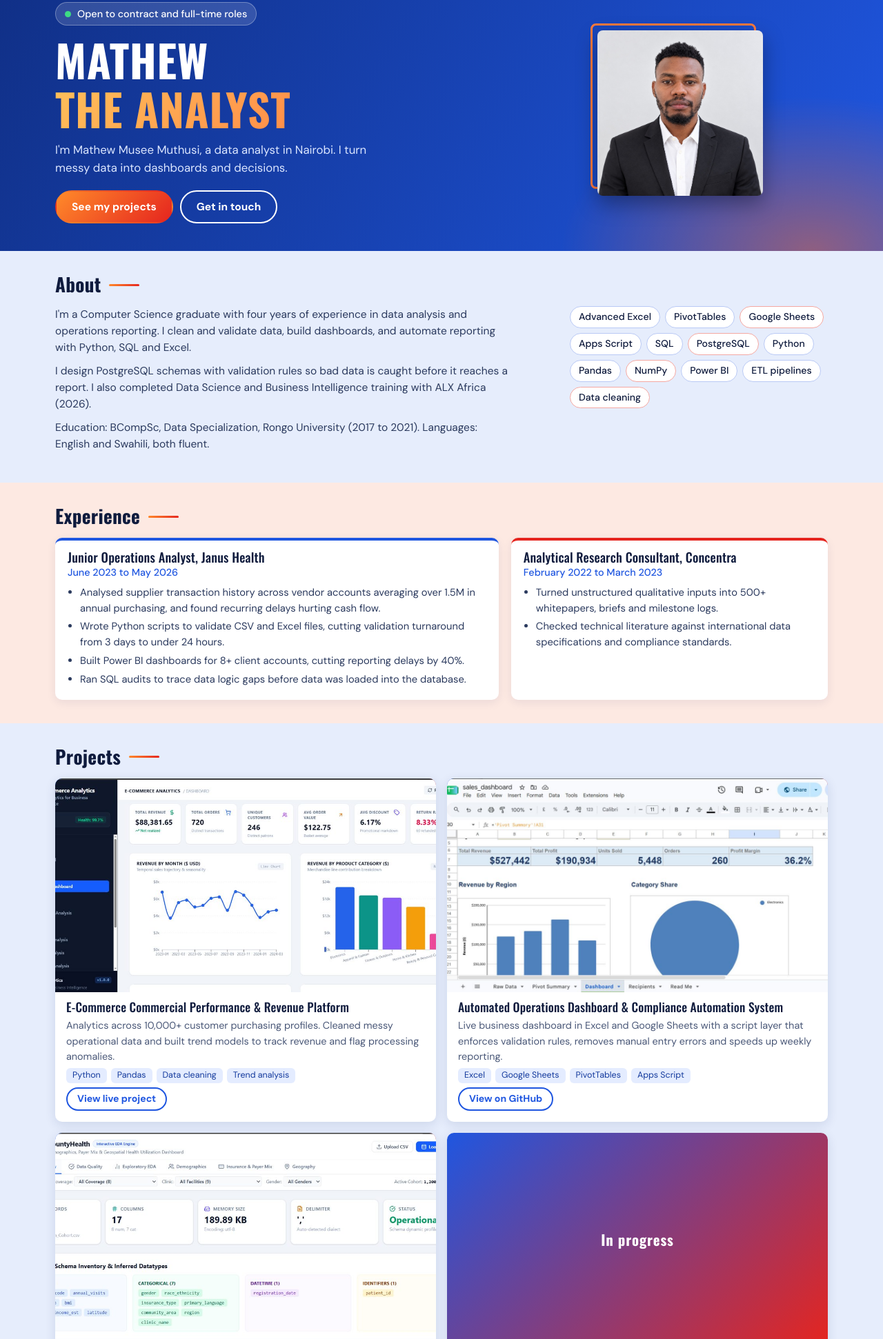
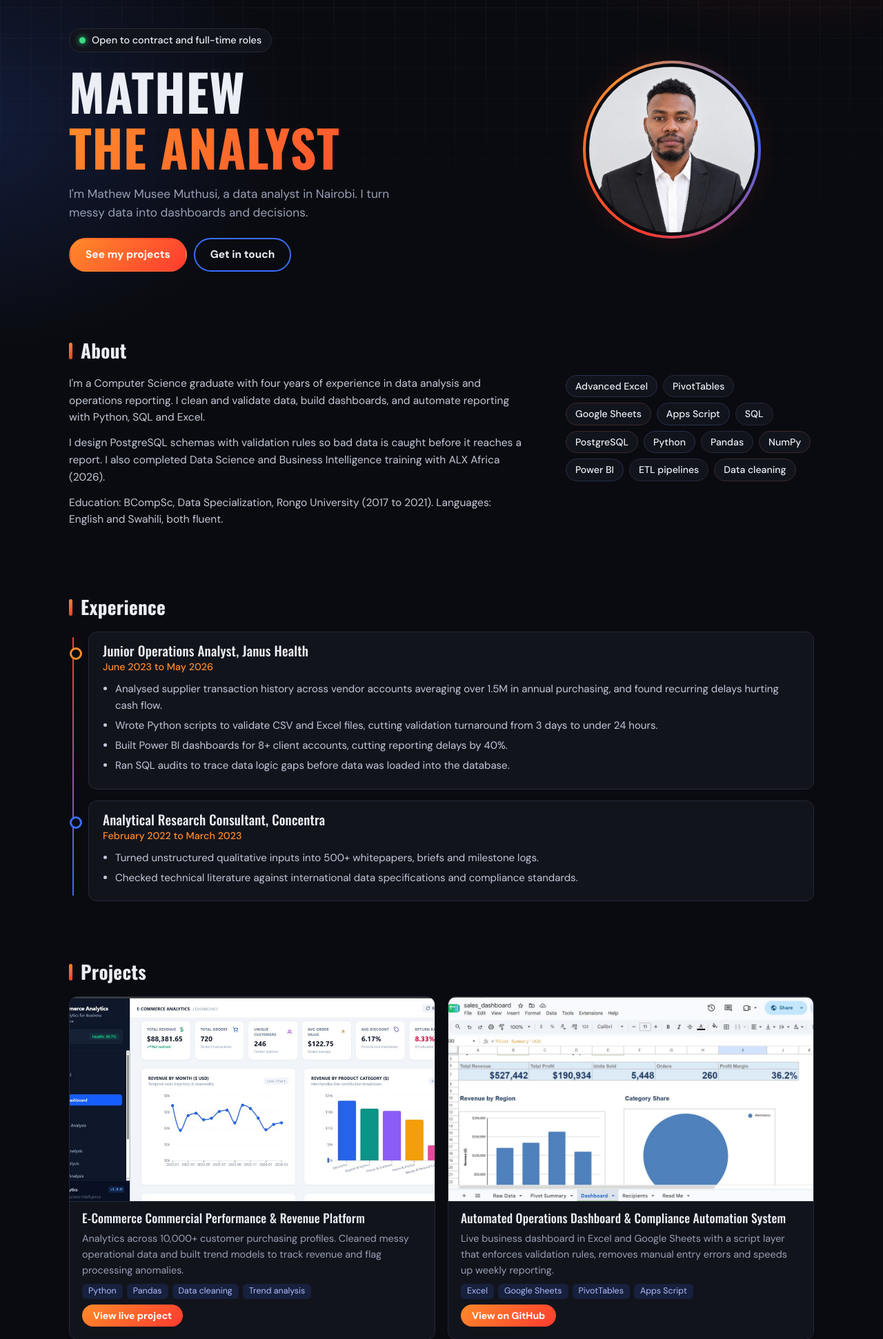
Before and after one commit to muthusim022-commits/muthusim022-commits.github.io, a plain HTML site: page index.html in a window 1280 px wide. Shown: the part 77-2019 px from the top of the page at 69% size. Drawn offline with nearby package versions, Linux system fonts and the light colour scheme.

Commit message:
updated the theme

```diff
--- a/index.html
+++ b/index.html
@@ -9,86 +9,95 @@
 <link rel="preconnect" href="https://fonts.gstatic.com" crossorigin>
 <link href="https://fonts.googleapis.com/css2?family=Oswald:wght@500;700&family=DM+Sans:wght@400;500;700&display=swap" rel="stylesheet">
 <style>
-:root{--ink:#0f1b3d;--blue:#1f56e0;--navy:#143a9c;--red:#e5251f;--flame:linear-gradient(135deg,#ff8a2a,#e5251f);--pad:max(5vw,calc(50vw - 560px))}
+:root{--bg:#0a0b10;--panel:#12141c;--line:#242838;--ink:#eceef5;--mute:#98a0b5;--red:#ff3b2f;--orange:#ff8a2a;--blue:#3b6cff;--flame:linear-gradient(135deg,#ff8a2a,#ff3b2f);--pad:max(5vw,calc(50vw - 540px));color-scheme:dark}
 *{box-sizing:border-box;margin:0}
 html{scroll-behavior:smooth}
 @media (prefers-reduced-motion:reduce){html{scroll-behavior:auto}}
-body{background:#e6edfc;color:var(--ink);font:400 15.5px/1.55 'DM Sans',system-ui,sans-serif}
+body{background:radial-gradient(700px 420px at 90% -5%,rgba(255,59,47,.2),transparent 70%),radial-gradient(700px 480px at -5% 8%,rgba(59,108,255,.18),transparent 70%),var(--bg);color:var(--ink);font:400 15.5px/1.6 'DM Sans',system-ui,sans-serif}
 h1,h2,h3{font-family:Oswald,Impact,sans-serif;line-height:1.1;letter-spacing:.01em}
 a{color:inherit}
-:focus-visible{outline:2px solid #ffb347;outline-offset:3px}
-section{padding:34px var(--pad)}
-h2{font-size:1.7rem;font-weight:700;margin-bottom:16px;display:flex;align-items:center;gap:12px}
-h2::after{content:"";height:3px;width:44px;border-radius:2px;background:var(--flame)}
+:focus-visible{outline:2px solid var(--orange);outline-offset:3px}
+section{padding:44px var(--pad)}
+h2{font-size:1.7rem;font-weight:700;margin-bottom:20px;display:flex;align-items:center;gap:12px}
+h2::before{content:"";width:5px;height:1.5rem;border-radius:3px;background:var(--flame)}
 
-.hero-band{background:radial-gradient(520px 320px at 92% 100%,rgba(255,106,40,.5),transparent 70%),linear-gradient(120deg,#102f85,#1f56e0);color:#fff}
-header{display:flex;justify-content:space-between;align-items:center;gap:8px 16px;flex-wrap:wrap;padding:14px var(--pad)}
+.hero-band{position:relative;isolation:isolate}
+.hero-band::before{content:"";position:absolute;inset:0;z-index:-1;pointer-events:none;background-image:linear-gradient(rgba(255,255,255,.045) 1px,transparent 1px),linear-gradient(90deg,rgba(255,255,255,.045) 1px,transparent 1px);background-size:44px 44px;-webkit-mask-image:linear-gradient(#000,transparent 90%);mask-image:linear-gradient(#000,transparent 90%)}
+header{display:flex;justify-content:space-between;align-items:center;gap:8px 16px;flex-wrap:wrap;padding:16px var(--pad);border-bottom:1px solid var(--line)}
 .brand{font:700 1.15rem Oswald,sans-serif;text-decoration:none;letter-spacing:.03em}
 header nav{display:flex;gap:4px;flex-wrap:wrap}
-header nav a{text-decoration:none;font-weight:500;padding:6px 12px;border-radius:6px;color:#dbe6ff}
-header nav a:hover{background:rgba(255,255,255,.16);color:#fff}
-.hero{display:grid;grid-template-columns:1.2fr .8fr;gap:4vw;align-items:center;padding-top:16px;padding-bottom:40px}
-.hero h1{font-size:clamp(2.4rem,6vw,4rem);font-weight:700;text-transform:uppercase}
-.hero h1 span{display:block;background:linear-gradient(135deg,#ffc05a,#ff6a3d);-webkit-background-clip:text;background-clip:text;color:transparent}
-.hero p{max-width:40ch;margin:12px 0 20px;color:#dbe6ff;font-size:1.05rem}
-.hero p.open{display:inline-flex;align-items:center;gap:9px;margin:0 0 14px;padding:5px 13px;border-radius:999px;background:rgba(255,255,255,.14);border:1px solid rgba(255,255,255,.3);color:#fff;font-size:.9rem;font-weight:500;max-width:none}
-.open i{width:9px;height:9px;border-radius:50%;background:#3ddc84}
-.btn{display:inline-block;text-decoration:none;font-weight:700;padding:10px 22px;border-radius:999px;border:2px solid #fff;color:#fff;transition:background .2s,color .2s}
-.btn.solid{background:var(--flame);border-color:transparent}
-.btn.solid:hover{filter:brightness(.92)}
-.btn.ghost:hover{background:#fff;color:var(--navy)}
+header nav a{text-decoration:none;font-weight:500;padding:6px 12px;border-radius:6px;color:var(--mute);transition:color .2s,background .2s}
+header nav a:hover{color:var(--ink);background:rgba(255,255,255,.07)}
+.hero{display:grid;grid-template-columns:1.2fr .8fr;gap:4vw;align-items:center;padding-top:48px;padding-bottom:56px}
+.hero h1{font-size:clamp(2.6rem,6.5vw,4.6rem);font-weight:700;text-transform:uppercase}
+.hero h1 span{display:block;background:var(--flame);-webkit-background-clip:text;background-clip:text;color:transparent}
+.hero p{max-width:40ch;margin:14px 0 22px;color:var(--mute);font-size:1.08rem}
+.hero p.open{display:inline-flex;align-items:center;gap:9px;margin:0 0 16px;padding:5px 14px;border-radius:999px;background:var(--panel);border:1px solid var(--line);color:var(--ink);font-size:.9rem;font-weight:500;max-width:none}
+.open i{width:9px;height:9px;border-radius:50%;background:#3ddc84;box-shadow:0 0 8px #3ddc84}
+.btn{display:inline-block;text-decoration:none;font-weight:700;padding:10px 22px;border-radius:999px;border:2px solid var(--blue);color:var(--ink);transition:background .2s,filter .2s}
+.btn.solid{background:var(--flame);border-color:transparent;color:#fff}
+.btn.solid:hover{filter:brightness(1.1)}
+.btn.ghost:hover{background:rgba(59,108,255,.2)}
 .btns{display:flex;gap:10px;flex-wrap:wrap}
-.photo{position:relative;justify-self:center;width:min(100%,240px)}
-.photo::before{content:"";position:absolute;inset:-10px 10px 10px -10px;border:3px solid #ff7a3d;border-radius:8px}
-.photo img{position:relative;display:block;width:100%;aspect-ratio:1/1;object-fit:cover;object-position:50% 18%;border-radius:8px;box-shadow:0 12px 30px rgba(0,0,0,.35)}
+.photo{position:relative;isolation:isolate;justify-self:center;width:min(100%,250px)}
+.photo::before{content:"";position:absolute;inset:-4px;border-radius:50%;background:conic-gradient(from 200deg,#ff3b2f,#ff8a2a,#3b6cff,#ff3b2f)}
+.photo::after{content:"";position:absolute;inset:-40px;z-index:-1;background:radial-gradient(circle,rgba(255,59,47,.28),transparent 65%)}
+.photo img{position:relative;display:block;width:100%;aspect-ratio:1/1;object-fit:cover;object-position:50% 20%;border-radius:50%;border:5px solid var(--bg);background:var(--panel)}
 
 .about{display:grid;grid-template-columns:1.3fr .7fr;gap:4vw}
-.about p{color:#2b3a5e;max-width:62ch;margin-bottom:10px}
-.skills{list-style:none;padding:0;display:flex;flex-wrap:wrap;gap:7px;align-content:flex-start}
-.skills li{padding:4px 12px;border-radius:999px;background:#fff;border:1px solid #b9c9f5;font-weight:500;font-size:.88rem}
-.skills li:nth-child(3n){border-color:#f4a8a2}
+.about p{color:#c3c9d8;max-width:62ch;margin-bottom:12px}
+.skills{list-style:none;padding:0;display:flex;flex-wrap:wrap;gap:8px;align-content:flex-start}
+.skills li{padding:4px 13px;border-radius:999px;background:var(--panel);border:1px solid var(--line);font-weight:500;font-size:.88rem;transition:border-color .2s}
+.skills li:hover{border-color:var(--orange)}
+.skills li:nth-child(3n){border-color:#3a2a2c}
+.skills li:nth-child(3n+1){border-color:#26304f}
 
-#experience{background:#fde9e2}
-.jobs{display:grid;grid-template-columns:1.4fr 1fr;gap:18px}
-.job{background:#fff;border-radius:10px;padding:14px 18px;border-top:4px solid var(--blue);box-shadow:0 4px 14px rgba(20,40,100,.08)}
-.job + .job{border-top-color:var(--red)}
-.job h3{font-size:1.15rem;font-weight:500}
-.job .meta{color:var(--blue);font-weight:500;font-size:.9rem;margin:1px 0 6px}
-.job ul{padding-left:18px;color:#2b3a5e;font-size:.92rem}
-.job li{margin-bottom:4px}
+.jobs{position:relative;display:grid;gap:16px;padding-left:28px}
+.jobs::before{content:"";position:absolute;left:5px;top:8px;bottom:8px;width:2px;border-radius:2px;background:linear-gradient(var(--red),var(--blue))}
+.job{position:relative;background:var(--panel);border:1px solid var(--line);border-radius:12px;padding:16px 20px}
+.job::before{content:"";position:absolute;left:-28px;top:22px;width:12px;height:12px;border-radius:50%;background:var(--bg);border:3px solid var(--orange)}
+.job + .job::before{border-color:var(--blue)}
+.job h3{font-size:1.2rem;font-weight:500}
+.job .meta{color:var(--orange);font-weight:500;font-size:.9rem;margin:2px 0 8px}
+.job ul{padding-left:18px;color:#c3c9d8;font-size:.94rem}
+.job li{margin-bottom:5px}
 
-#projectList{display:grid;grid-template-columns:repeat(2,1fr);gap:16px}
-.proj{display:flex;flex-direction:column;background:#fff;border-radius:10px;overflow:hidden;box-shadow:0 4px 16px rgba(20,40,100,.12)}
-.shot{display:grid;place-items:center;aspect-ratio:16/9;background:linear-gradient(135deg,var(--blue),var(--red));overflow:hidden}
-.shot img{width:100%;height:100%;object-fit:cover;object-position:top;display:block}
+#projectList{display:grid;grid-template-columns:repeat(2,1fr);gap:18px}
+.proj{display:flex;flex-direction:column;background:var(--panel);border:1px solid var(--line);border-radius:12px;overflow:hidden;transition:border-color .25s,transform .25s}
+.proj:hover{border-color:var(--red);transform:translateY(-3px)}
+.shot{display:grid;place-items:center;aspect-ratio:16/9;background:linear-gradient(135deg,#1b2a6b,#6b1a1a);border-bottom:1px solid var(--line);overflow:hidden}
+.shot img{width:100%;height:100%;object-fit:cover;object-position:top;display:block;transition:transform .4s}
+a.shot:hover img{transform:scale(1.04)}
 .soon{color:#fff;font:700 1.3rem Oswald,sans-serif;letter-spacing:.04em}
-.pbody{display:flex;flex-direction:column;gap:6px;padding:12px 16px 16px;flex:1}
+.pbody{display:flex;flex-direction:column;gap:8px;padding:14px 18px 18px;flex:1}
 .pbody h3{font-size:1.1rem;font-weight:500}
-.pbody p{color:#4a5878;font-size:.9rem}
+.pbody p{color:var(--mute);font-size:.9rem}
 .tags{display:flex;gap:6px;flex-wrap:wrap}
-.tags span{font-size:.78rem;color:var(--navy);background:#e4ecff;padding:1px 9px;border-radius:6px}
-.go{align-self:flex-start;margin-top:auto;font-weight:700;font-size:.88rem;text-decoration:none;color:var(--blue);border:2px solid var(--blue);border-radius:999px;padding:4px 14px;transition:background .2s,color .2s}
-.go:hover{background:var(--blue);color:#fff}
+.tags span{font-size:.78rem;color:#aebcff;background:rgba(59,108,255,.14);padding:1px 9px;border-radius:6px}
+.go{align-self:flex-start;margin-top:auto;font-weight:700;font-size:.88rem;text-decoration:none;color:#fff;background:var(--flame);border-radius:999px;padding:5px 16px;transition:filter .2s}
+.go:hover{filter:brightness(1.12)}
 .badge{font:700 .68rem 'DM Sans';background:var(--red);color:#fff;padding:2px 8px;border-radius:999px;vertical-align:middle;margin-left:8px}
-.note{color:#4a5878}
+.note{color:var(--mute)}
 
-#contact{background:var(--navy);color:#fff}
 .contact{display:grid;grid-template-columns:.8fr 1.2fr;gap:4vw}
-.contact ul{list-style:none;padding:0;margin-top:12px;display:grid;gap:6px}
-.contact a{color:#ffc05a;font-weight:500}
-form{display:grid;gap:10px;background:#fff;color:var(--ink);border-radius:10px;padding:18px}
-label{display:grid;gap:4px;font-weight:500;font-size:.92rem}
-input,textarea{font:inherit;color:var(--ink);background:#f3f6ff;border:1px solid #cfd8ee;border-radius:8px;padding:8px 12px;width:100%}
-textarea{min-height:90px;resize:vertical}
+.contact p{color:#c3c9d8}
+.contact ul{list-style:none;padding:0;margin-top:14px;display:grid;gap:6px}
+.contact a{color:var(--orange);font-weight:500}
+form{display:grid;gap:12px;background:var(--panel);border:1px solid var(--line);border-radius:12px;padding:20px}
+label{display:grid;gap:5px;font-weight:500;font-size:.92rem}
+input,textarea{font:inherit;color:var(--ink);background:#0d0f16;border:1px solid var(--line);border-radius:8px;padding:9px 12px;width:100%}
+input:focus,textarea:focus{border-color:var(--orange);outline:none}
+textarea{min-height:100px;resize:vertical}
 button.btn{cursor:pointer;font:700 1rem 'DM Sans';justify-self:start}
-#status{min-height:1.3em;color:#4a5878}
-footer{background:#0c1f55;color:#b9c6ea;padding:14px var(--pad);text-align:center;font-size:.85rem}
+#status{min-height:1.3em;color:var(--mute)}
+footer{border-top:1px solid var(--line);padding:18px var(--pad);text-align:center;color:var(--mute);font-size:.85rem}
 
 @media (max-width:820px){
- .hero,.about,.jobs,.contact,#projectList{grid-template-columns:1fr}
- .hero{padding-bottom:32px;gap:28px}
- .photo{order:-1;width:min(46%,170px)}
+ .hero,.about,.contact,#projectList{grid-template-columns:1fr}
+ .hero{padding-top:32px;padding-bottom:40px;gap:30px}
+ .photo{order:-1;width:min(48%,180px)}
  header nav a{padding:5px 9px;font-size:.9rem}
+ section{padding:36px var(--pad)}
 }
 </style>
 </head>
@@ -114,7 +123,7 @@ footer{background:#0c1f55;color:#b9c6ea;padding:14px var(--pad);text-align:cente
         <a class="btn ghost" href="#contact">Get in touch</a>
       </div>
     </div>
-    <div class="photo"><img src="photo.jpg" alt="Mathew Musee Muthusi in a black suit" width="240" height="240"></div>
+    <div class="photo"><img src="photo.jpg" alt="Mathew Musee Muthusi in a black suit" width="250" height="250"></div>
   </section>
 </div>
 
```
